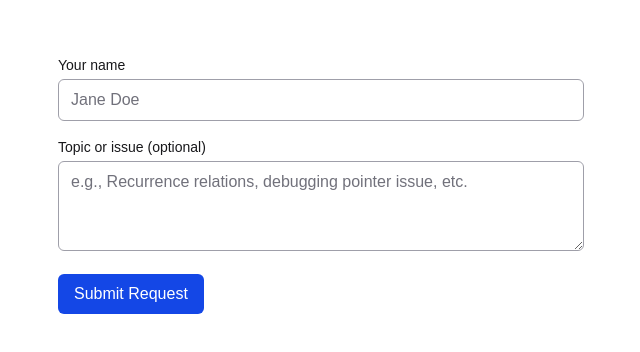
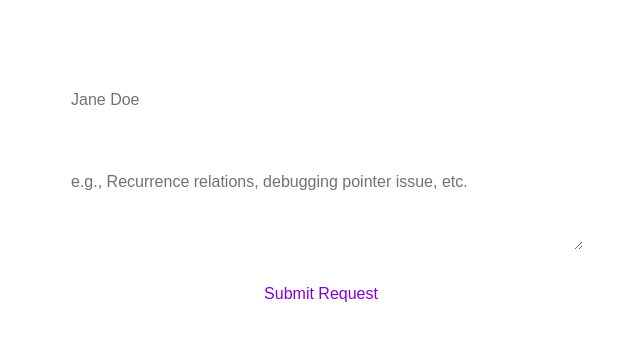
Before and after one commit to IsNielsen/TutorQueue, a Next.js app: page / in a window 1280 px wide. Shown: the part 242-594 px from the top of the page, without its empty margins (319-959 px from the left). Built offline with nearby package versions, Linux system fonts and the light colour scheme.

Commit message:
Adjust StudentForm labels and button to fit gradient theme
cgen-859a3e934873466b9ca8f25948d18386

```diff
--- a/components/StudentForm.tsx
+++ b/components/StudentForm.tsx
@@ -13,14 +13,14 @@ export default function StudentForm() {
 	return (
 		<form action={formAction} className="space-y-4">
 			<div>
-				<label htmlFor="student_name" className="block text-sm font-medium text-zinc-900">Your name</label>
-				<input id="student_name" name="student_name" required className="mt-1 w-full rounded-md border border-zinc-400 px-3 py-2 focus:outline-none focus:ring-2 focus:ring-blue-600 text-zinc-900 placeholder:text-zinc-500 bg-white" placeholder="Jane Doe" />
+				<label htmlFor="student_name" className="block text-sm font-medium text-white">Your name</label>
+				<input id="student_name" name="student_name" required className="mt-1 w-full rounded-md border border-white/20 px-3 py-2 focus:outline-none focus:ring-2 focus:ring-white/40 text-zinc-900 placeholder:text-zinc-500 bg-white" placeholder="Jane Doe" />
 			</div>
 			<div>
-				<label htmlFor="topic_area" className="block text-sm font-medium text-zinc-900">Topic or issue (optional)</label>
-				<textarea id="topic_area" name="topic_area" rows={3} className="mt-1 w-full rounded-md border border-zinc-400 px-3 py-2 focus:outline-none focus:ring-2 focus:ring-blue-600 text-zinc-900 placeholder:text-zinc-500 bg-white" placeholder="e.g., Recurrence relations, debugging pointer issue, etc." />
+				<label htmlFor="topic_area" className="block text-sm font-medium text-white">Topic or issue (optional)</label>
+				<textarea id="topic_area" name="topic_area" rows={3} className="mt-1 w-full rounded-md border border-white/20 px-3 py-2 focus:outline-none focus:ring-2 focus:ring-white/40 text-zinc-900 placeholder:text-zinc-500 bg-white" placeholder="e.g., Recurrence relations, debugging pointer issue, etc." />
 			</div>
-			<button type="submit" className="inline-flex items-center justify-center rounded-md bg-blue-700 px-4 py-2 text-white hover:bg-blue-800 focus:outline-none focus:ring-2 focus:ring-offset-2 focus:ring-blue-700">
+			<button type="submit" className="inline-flex items-center justify-center rounded-md bg-white text-purple-700 px-4 py-2 hover:bg-white/90 focus:outline-none focus:ring-2 focus:ring-offset-2 focus:ring-white w-full">
 				Submit Request
 			</button>
 			{state?.ok && <p className="text-sm text-green-800 bg-green-50 border border-green-300 rounded-md px-3 py-2">Your request was submitted. Please wait to be called.</p>}
```
